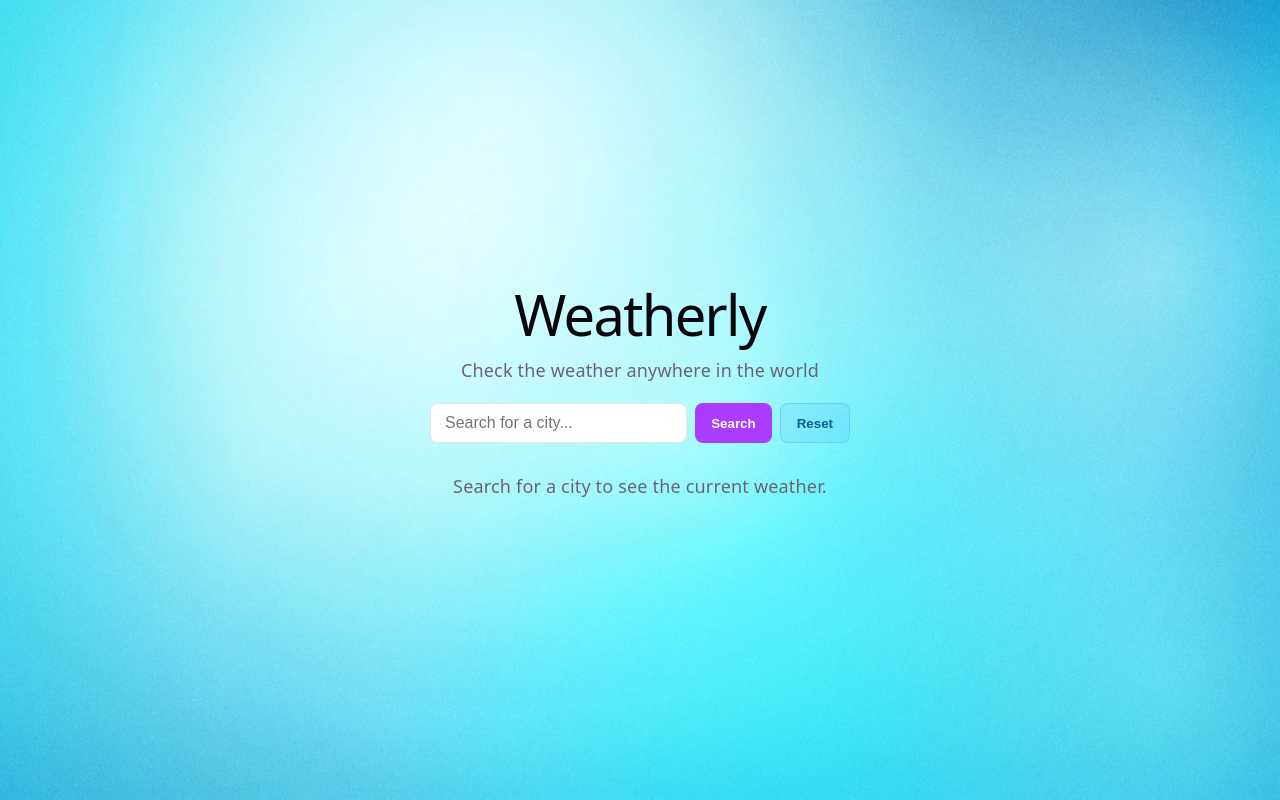
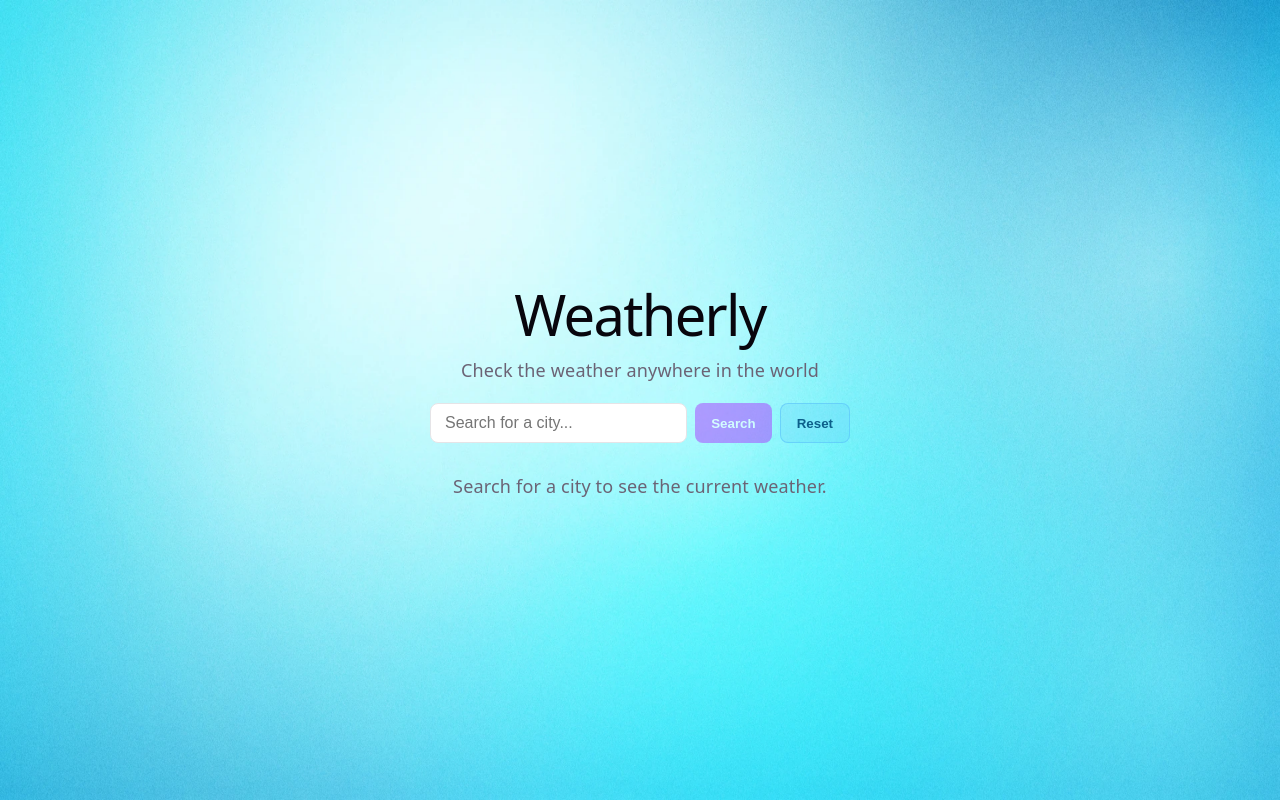
Before and after one commit to jaysingit/Weather-Report, a React (Vite) app: page / in a window 1280 px wide. Built offline with nearby package versions, Linux system fonts and the light colour scheme.

Commit message:
Validation on search button

```diff
--- a/src/components/SearchBar.tsx
+++ b/src/components/SearchBar.tsx
@@ -29,8 +29,11 @@ function SearchBar({ onSearch, onReset }: SearchBarProps) {
         value={value}
         onChange={(event) => setValue(event.target.value)}
         aria-label="City name"
+        required
       />
-      <button type="submit">Search</button>
+      <button type="submit" disabled={!value.trim()}>
+        Search
+      </button>
       <button type="button" className="reset-button" onClick={handleReset}>
         Reset
       </button>
```
